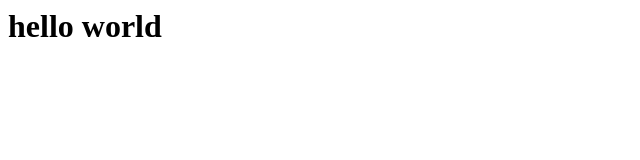
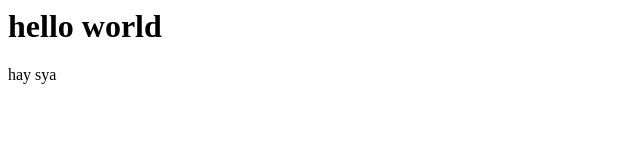
Before and after one commit to indraaptg90/laura, a plain HTML site: page index.html in a window 1280 px wide. Shown: the full height of the page, 0-640 px from the left. Drawn offline with Linux system fonts and the light colour scheme.

Commit message:
menambah teks hay sya

```diff
--- a/index.html
+++ b/index.html
@@ -1 +1,2 @@
 <h1>hello world</h1>
+<p>hay sya</p>
```
